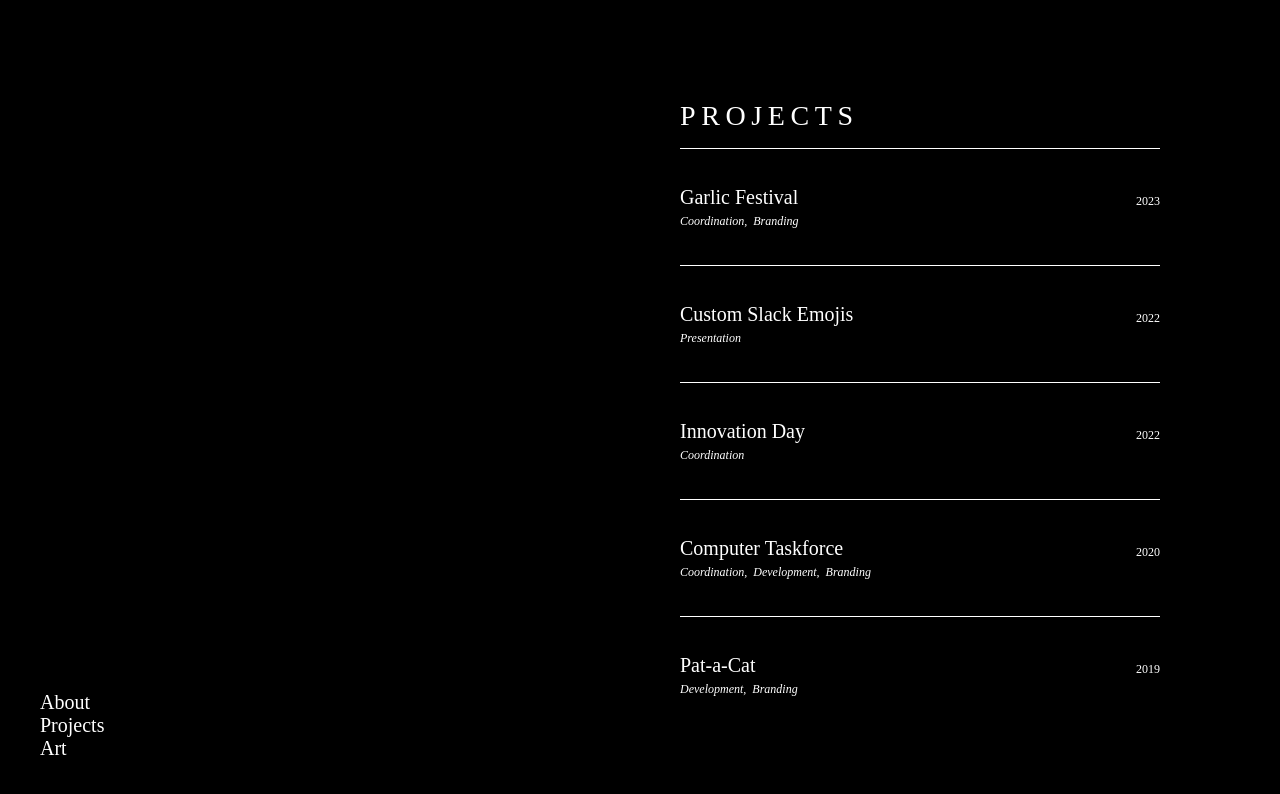
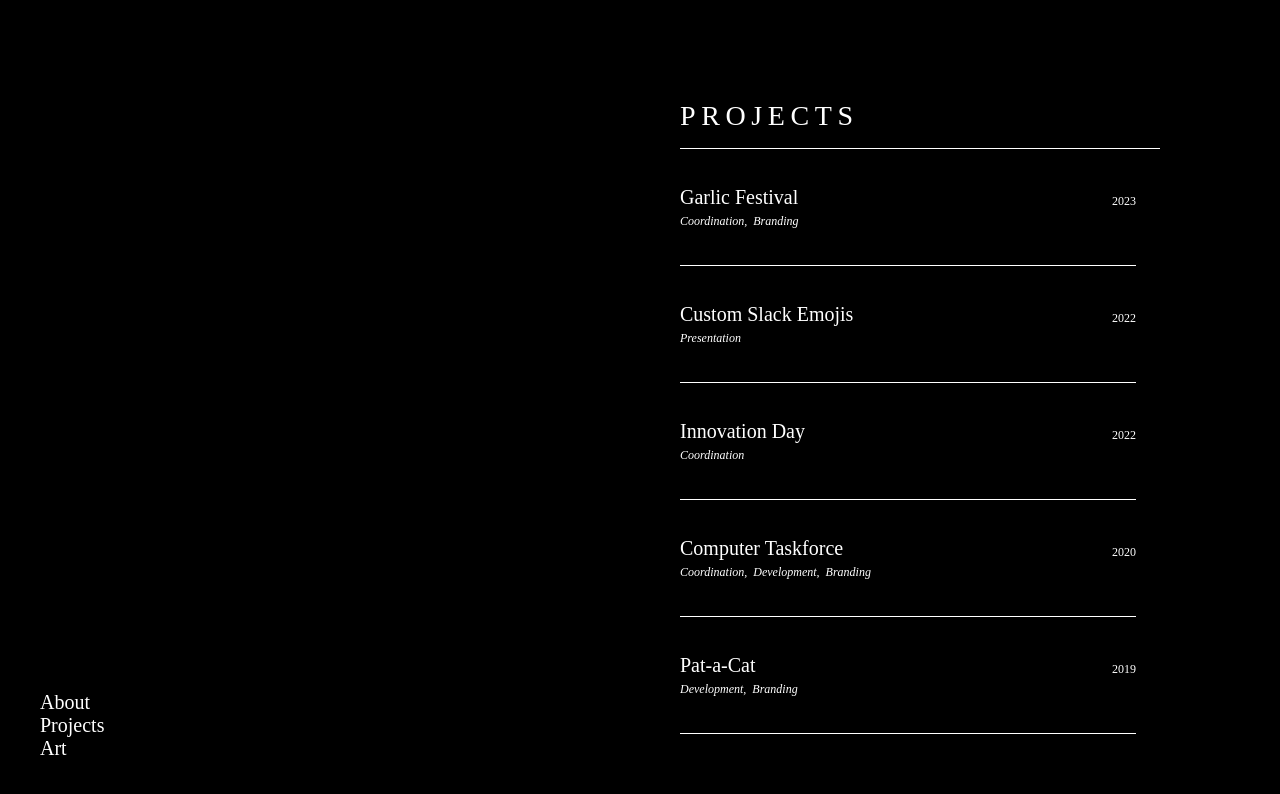
Before and after one commit to elizabeth-poggie/elizabeth-poggie, a Next.js app: page /projects in a window 1280 px wide. Shown: the top 794 px of the page. Built offline with nearby package versions, Linux system fonts and the light colour scheme; a web font is replaced by a local one.

Commit message:
Scroll BARS and readme lol

```diff
--- /dev/null
+++ b/_content/projects/2018-farmaid-jr.md
@@ -0,0 +1,14 @@
+---
+# General Information
+title: "Farmaid Jr."
+year: "2018"
+coverSrc: ""
+categories: ["Development", "Branding"]
+
+# Details
+organization: "McHacks 6"
+referenceLink: "https://patacat.github.io/"
+gallerySrcs:
+---
+
+Inspired by the work of plantvillage.psu.edu and iita.org, we wanted to build an Arduino-based autonomous robot that can move in a farm environment without damaging existing plants or soil and use object detection to find crops and categorize them as diseased or healthy.
--- a/package.json
+++ b/package.json
@@ -14,6 +14,7 @@
     "next-images": "^1.8.5",
     "node-sass": "^7.0.3",
     "react": "^18.2.0",
+    "react-custom-scrollbars-2": "^4.5.0",
     "react-dom": "^18.2.0",
     "remark": "^14.0.2",
     "remark-html": "^15.0.1",
--- a/src/components/layout/scrollable-container/scrollable-container.module.scss
+++ b/src/components/layout/scrollable-container/scrollable-container.module.scss
@@ -3,7 +3,15 @@
 }
 
 .horizontal {
-  display: flex;
   overflow-x: scroll;
   overflow-y: hidden;
 }
+
+.verticalContainer {
+  margin-right: 1.5rem;
+}
+
+.horizontalContainer {
+  display: flex;
+  margin-bottom: 1.5rem;
+}
--- a/src/components/layout/scrollable-container/scrollable-container.tsx
+++ b/src/components/layout/scrollable-container/scrollable-container.tsx
@@ -1,13 +1,15 @@
 import React from "react";
+import { Scrollbars } from "react-custom-scrollbars-2";
 import styles from "./scrollable-container.module.scss";
-import { cs } from "../../../utils/helpers/classHelpers";
-
-// TODO - move the scrollbar outside of the container following this example => https://stackoverflow.com/questions/74462846/place-scroll-bar-outside-div
-// or this one https://stackoverflow.com/questions/67912369/how-to-place-the-scrollbar-outside-of-div
 
 const scrollDirectionToStyleMap = {
   vertical: styles.vertical,
   horizontal: styles.horizontal,
+};
+
+const scrollDirectionToContainerMap = {
+  vertical: styles.verticalContainer,
+  horizontal: styles.horizontalContainer,
 };
 
 type ScrollDirection = "vertical" | "horizontal";
@@ -44,16 +46,52 @@ export function ScrollableContainer({
       document.body.style.overflow = "scroll";
     };
   }, []);
+
+  const renderThumb = ({ style, ...props }) => {
+    const thumbStyle = {
+      width: "1px",
+      backgroundColor: "white",
+    };
+    return <div style={{ ...style, ...thumbStyle }} {...props} />;
+  };
+
+  const renderTrackVertical = ({ style, ...props }) => {
+    const trackStyle = {
+      width: "1px",
+      right: "0px",
+      bottom: "0px",
+      top: "0px",
+    };
+    return <div style={{ ...style, ...trackStyle }} {...props} />;
+  };
+  const renderTrackHorizontal = ({ style, ...props }) => {
+    const trackStyle = {
+      width: "1px",
+      right: "0px",
+      bottom: "0px",
+      top: "0px",
+    };
+    return <div style={{ ...style, ...trackStyle }} {...props} />;
+  };
+
   return (
     <div
-      className={scrollDirectionToStyleMap[scrollDirection]}
-      style={
-        heightMultiplier
-          ? { height: `calc(${heightMultiplier} * 5px)` }
-          : { height: "100%" }
-      }
+      // className={scrollDirectionToStyleMap[scrollDirection]}
+      style={{
+        height: heightMultiplier ? `calc(${heightMultiplier} * 5px)` : "100%",
+      }}
     >
-      {children}
+      <Scrollbars
+        renderThumbHorizontal={renderThumb}
+        renderThumbVertical={renderThumb}
+        renderTrackHorizontal={renderTrackHorizontal}
+        renderTrackVertical={renderTrackVertical}
+        universal // config for NextJs, see more here => https://github.com/malte-wessel/react-custom-scrollbars/blob/master/docs/usage.md#universal-rendering
+      >
+        <div className={scrollDirectionToContainerMap[scrollDirection]}>
+          {children}
+        </div>
+      </Scrollbars>
     </div>
   );
 }
```
Also changed, not shown: 2 other files (tests, documents, lock files or other folders).
